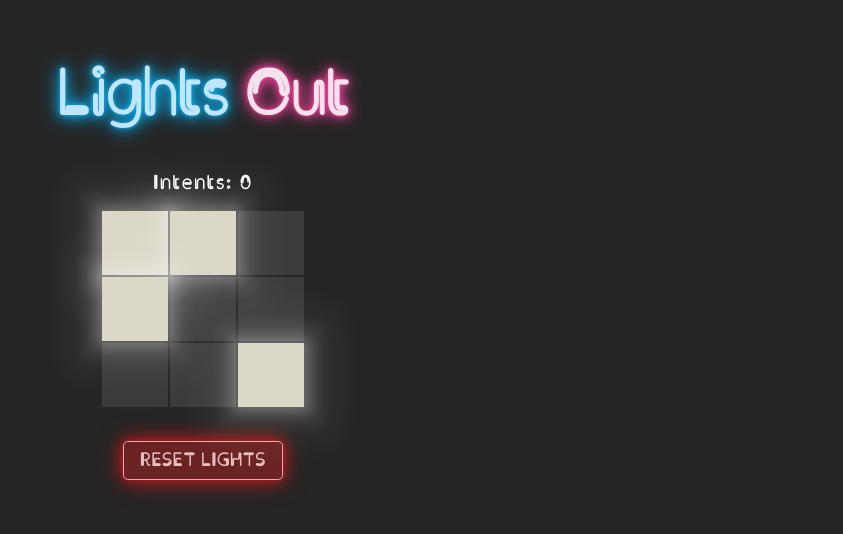
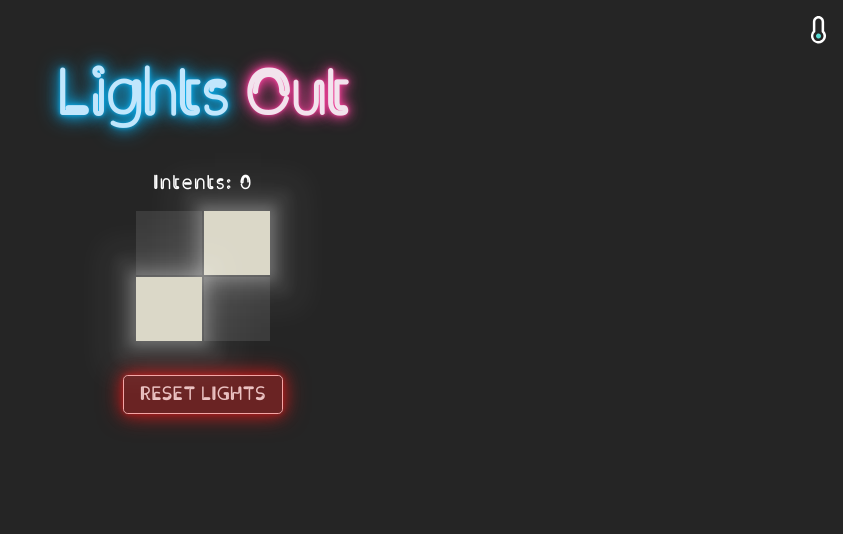
Before and after one commit to JCalderin91/lights-out, a React (Vite) app: page / in a window 1280 px wide. Shown: the top 534 px of the page, without its empty margins (437-1280 px from the left). Built offline with nearby package versions, Linux system fonts and the light colour scheme.

Commit message:
feat: dificultad de juego

```diff
--- a/src/App.css
+++ b/src/App.css
@@ -15,6 +15,12 @@ body {
   user-select: none;
   display: flex;
   flex-direction: column;
+  position: relative;
+}
+.change-difficulty {
+  position: absolute;
+  top: 1rem;
+  right: 1rem;
 }
 .title {
   font-family: "Clip";
--- a/src/App.jsx
+++ b/src/App.jsx
@@ -9,25 +9,29 @@ const gameWinAudio = new Audio(gameWinAudioSource);
 const switchAudio = new Audio(switchAudioSource);
 
 import "./App.css";
+import { ChangeDifficulty } from "./ui/atoms/ChangeDifficulty";
 
-const ROWS_COUNT = 3;
-const COLS_COUNT = 3;
 const PERCENT = 0.5;
 
 function App() {
   const [board, setBoard] = useState([]);
   const [winner, setWinner] = useState(false);
   const [intents, setIntents] = useState(0);
+  const [level, setLevel] = useState(2);
 
   useEffect(() => {
-    createBoard();
+    createBoard(level);
   }, []);
 
-  const createBoard = () => {
+  useEffect(() => {
+    resetBoard();
+  }, [level]);
+
+  const createBoard = (size) => {
     let board = [];
-    for (let y = 0; y < ROWS_COUNT; y++) {
+    for (let y = 0; y < size; y++) {
       let rows = [];
-      for (let x = 0; x < COLS_COUNT; x++) {
+      for (let x = 0; x < size; x++) {
         rows.push({
           position: { x, y },
           active: Math.random() <= PERCENT,
@@ -48,11 +52,9 @@ function App() {
     //current col
     newBoard[y][x].active = !newBoard[y][x].active;
 
-    if (y < ROWS_COUNT - 1)
-      newBoard[y + 1][x].active = !newBoard[y + 1][x].active;
+    if (y < level - 1) newBoard[y + 1][x].active = !newBoard[y + 1][x].active;
     if (y > 0) newBoard[y - 1][x].active = !newBoard[y - 1][x].active;
-    if (x < COLS_COUNT - 1)
-      newBoard[y][x + 1].active = !newBoard[y][x + 1].active;
+    if (x < level - 1) newBoard[y][x + 1].active = !newBoard[y][x + 1].active;
     if (x > 0) newBoard[y][x - 1].active = !newBoard[y][x - 1].active;
 
     setBoard(newBoard);
@@ -67,8 +69,14 @@ function App() {
 
   const resetBoard = () => {
     setWinner(false);
-    createBoard();
+    createBoard(level);
     setIntents(0);
+  };
+
+  const changeDifficulty = () => {
+    setLevel((level) => {
+      return level < 4 ? level + 1 : 2;
+    });
   };
 
   return (
@@ -106,6 +114,7 @@ function App() {
       <div className="actions">
         <Button onClick={resetBoard}>Reset lights</Button>
       </div>
+      <ChangeDifficulty level={level} onClick={changeDifficulty} />
     </div>
   );
 }
--- /dev/null
+++ b/src/ui/atoms/ChangeDifficulty.jsx
@@ -0,0 +1,36 @@
+export const ChangeDifficulty = ({ level = 2, ...attrs }) => {
+  return (
+    <svg
+      width="16"
+      height="28"
+      viewBox="0 0 16 28"
+      fill="none"
+      xmlns="http://www.w3.org/2000/svg"
+      className="change-difficulty"
+      {...attrs}
+    >
+      <path
+        d="M13.1266 15V5.625C13.1266 4.13316 12.5339 2.70242 11.479 1.64752C10.4241 0.592632 8.9934 0 7.50156 0C6.00972 0 4.57898 0.592632 3.52409 1.64752C2.46919 2.70242 1.87656 4.13316 1.87656 5.625V15C1.01261 15.979 0.41922 17.1666 0.155076 18.4453C-0.109069 19.724 -0.0348111 21.0495 0.370503 22.2907C0.775818 23.5319 1.49815 24.6458 2.46603 25.5222C3.43392 26.3985 4.61384 27.007 5.88906 27.2875C6.4188 27.4082 6.95863 27.4794 7.50156 27.5C8.95234 27.5068 10.3739 27.0926 11.5941 26.3077C12.8142 25.5228 13.7805 24.4008 14.3759 23.0778C14.9712 21.7548 15.1701 20.2875 14.9483 18.8538C14.7266 17.42 14.0938 16.0813 13.1266 15ZM10.6266 23.8375C9.632 24.7193 8.32786 25.17 7.00104 25.0903C5.67422 25.0106 4.43341 24.4071 3.55156 23.4125C2.66972 22.4179 2.21908 21.1138 2.29878 19.787C2.37848 18.4602 2.982 17.2193 3.97656 16.3375C4.09467 16.2217 4.18863 16.0837 4.253 15.9313C4.31737 15.779 4.35087 15.6154 4.35156 15.45V5.625C4.35156 4.7962 4.6808 4.00134 5.26685 3.41529C5.8529 2.82924 6.64776 2.5 7.47656 2.5C8.30536 2.5 9.10022 2.82924 9.68627 3.41529C10.2723 4.00134 10.6016 4.7962 10.6016 5.625V15.55C10.6022 15.7154 10.6357 15.879 10.7001 16.0313C10.7645 16.1837 10.8584 16.3217 10.9766 16.4375C11.4875 16.9311 11.8874 17.5279 12.1496 18.1882C12.4118 18.8484 12.5303 19.557 12.4972 20.2666C12.464 20.9763 12.2801 21.6707 11.9575 22.3037C11.635 22.9367 11.1812 23.4936 10.6266 23.9375V23.8375Z"
+        fill="white"
+      />
+      {level === 2 ? (
+        <path
+          d="M7.5 17.548C7.00555 17.548 6.5222 17.6947 6.11108 17.9694C5.69995 18.2441 5.37952 18.6345 5.1903 19.0913C5.00108 19.5481 4.95157 20.0508 5.04804 20.5358C5.1445 21.0207 5.3826 21.4662 5.73223 21.8158C6.08187 22.1654 6.52732 22.4035 7.01228 22.5C7.49723 22.5965 7.99989 22.547 8.45671 22.3577C8.91353 22.1685 9.30397 21.8481 9.57868 21.437C9.85338 21.0258 10 20.5425 10 20.048C10 19.385 9.73661 18.7491 9.26777 18.2803C8.79893 17.8114 8.16304 17.548 7.5 17.548Z"
+          fill="#56DAD2"
+        />
+      ) : null}
+      {level === 3 ? (
+        <path
+          d="M8.75 17.85V11.875C8.75 11.5435 8.6183 11.2255 8.38388 10.9911C8.14946 10.7567 7.83152 10.625 7.5 10.625C7.16848 10.625 6.85054 10.7567 6.61612 10.9911C6.3817 11.2255 6.25 11.5435 6.25 11.875V17.85C5.87216 18.0681 5.55798 18.3814 5.33869 18.7585C5.1194 19.1357 5.00263 19.5637 5 20C5 20.663 5.26339 21.2989 5.73223 21.7678C6.20107 22.2366 6.83696 22.5 7.5 22.5C8.16304 22.5 8.79893 22.2366 9.26777 21.7678C9.73661 21.2989 10 20.663 10 20C9.99737 19.5637 9.8806 19.1357 9.66131 18.7585C9.44202 18.3814 9.12784 18.0681 8.75 17.85Z"
+          fill="#FF9A3E"
+        />
+      ) : null}
+      {level === 4 ? (
+        <path
+          d="M8.75 17.8411V5.61612C8.75 5.2846 8.6183 4.96665 8.38388 4.73223C8.14946 4.49781 7.83152 4.36612 7.5 4.36612C7.16848 4.36612 6.85054 4.49781 6.61612 4.73223C6.3817 4.96665 6.25 5.2846 6.25 5.61612V17.8411C5.87216 18.0593 5.55798 18.3725 5.33869 18.7497C5.1194 19.1268 5.00263 19.5548 5 19.9911C5 20.6542 5.26339 21.29 5.73223 21.7589C6.20107 22.2277 6.83696 22.4911 7.5 22.4911C8.16304 22.4911 8.79893 22.2277 9.26777 21.7589C9.73661 21.29 10 20.6542 10 19.9911C9.99737 19.5548 9.8806 19.1268 9.66131 18.7497C9.44202 18.3725 9.12784 18.0593 8.75 17.8411Z"
+          fill="#EC4040"
+        />
+      ) : null}
+    </svg>
+  );
+};
```
Also changed, not shown: src/ui/atoms/ToggleSound.jsx (deleted, +0 -27 lines).
